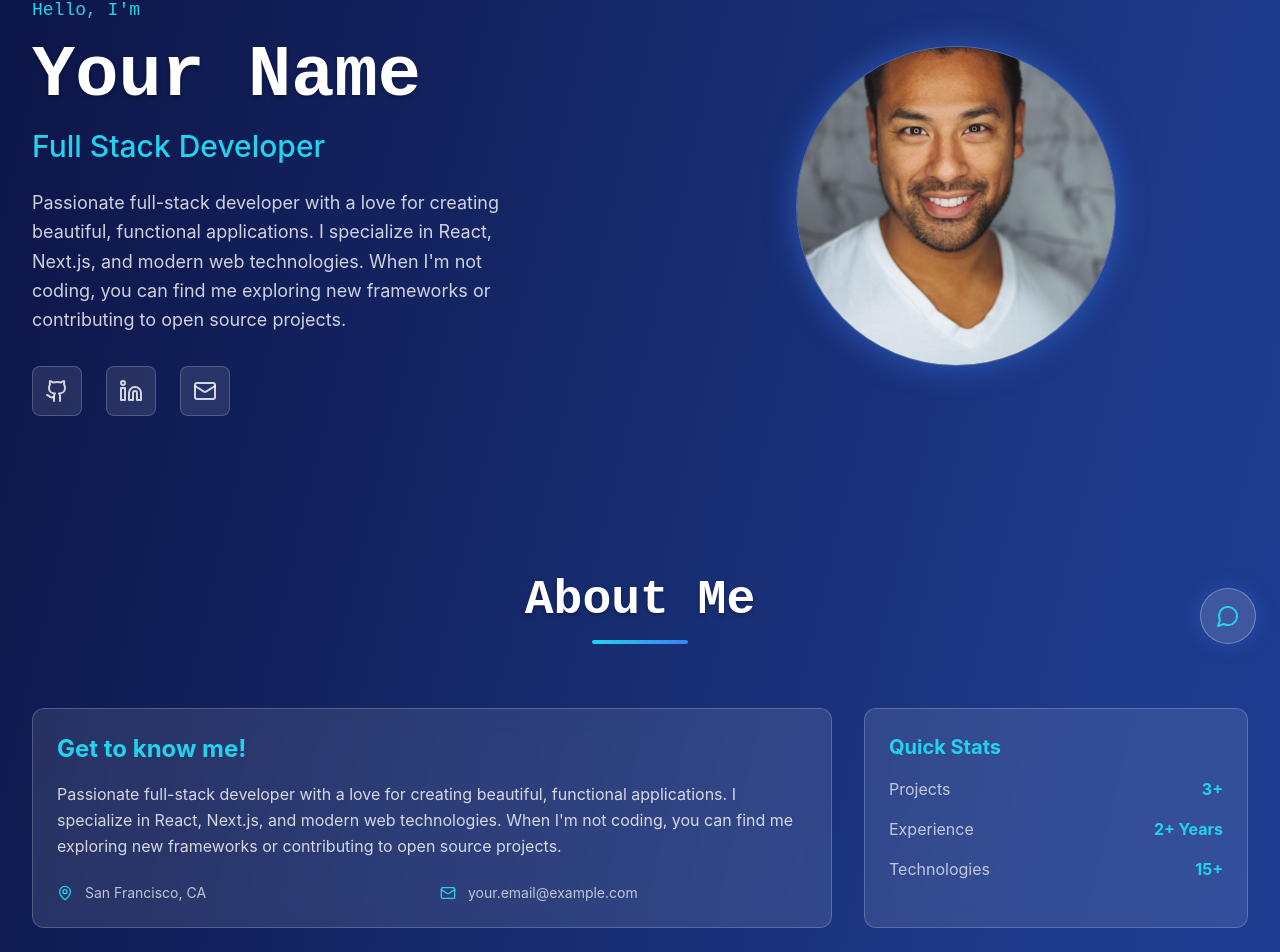
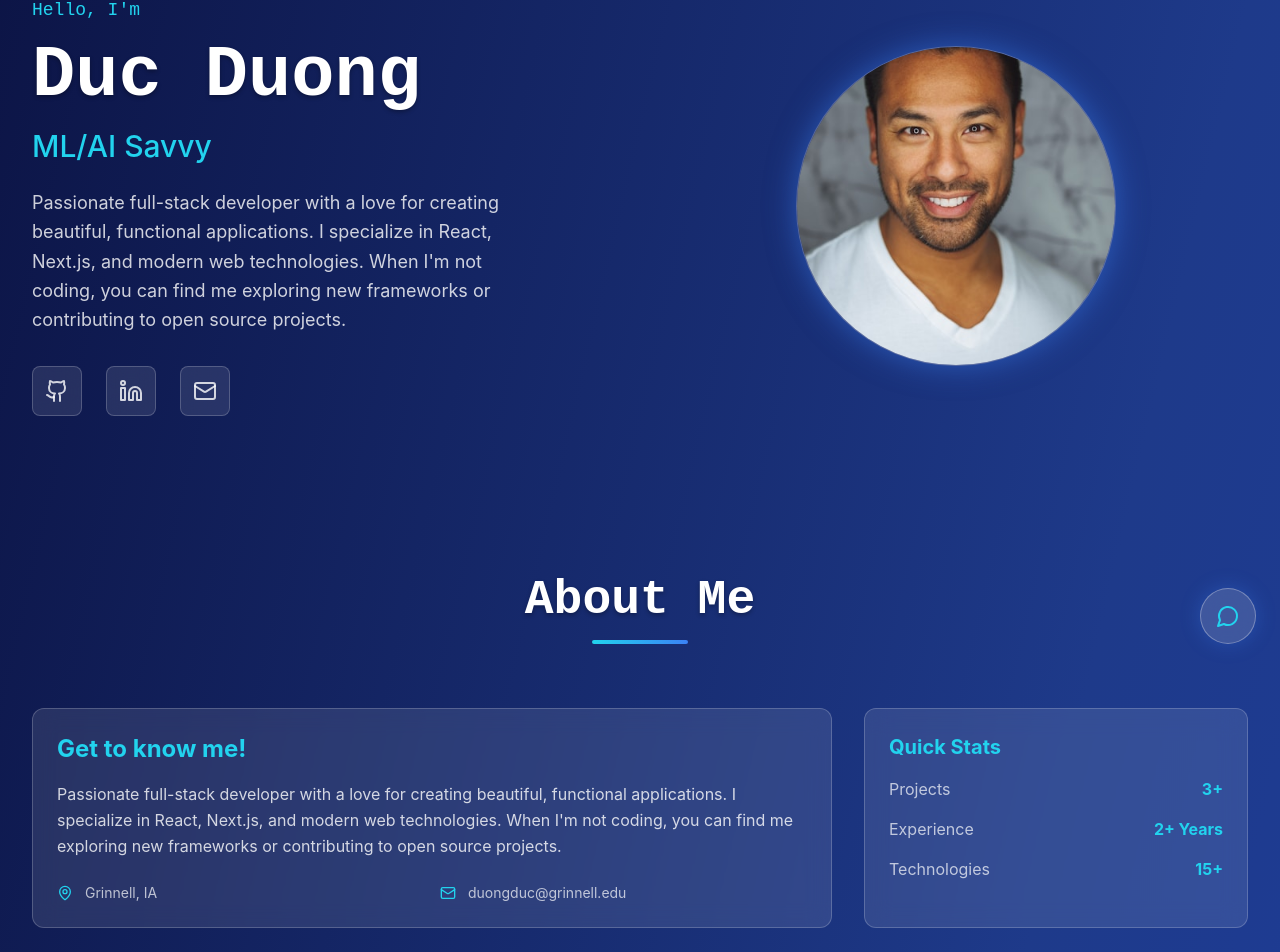
Before and after one commit to duongduc388222/portfolio, a Next.js app: page / in a window 1280 px wide. Shown: the part 132-1084 px from the top of the page. Built offline with nearby package versions, Linux system fonts and the light colour scheme.

Commit message:
add doggo chatbot

```diff
--- a/components/ChatBot.tsx
+++ b/components/ChatBot.tsx
@@ -131,8 +131,17 @@ export default function ChatBot() {
           >
             {/* Header */}
             <div className="p-4 border-b border-white/10">
-              <h3 className="font-semibold text-cyan-400">Ask me anything!</h3>
-              <p className="text-xs text-white/60">I can tell you about my skills, experience, and projects</p>
+              <div className="flex items-center space-x-3 mb-2">
+                <div className="w-10 h-10 rounded-full glass p-1.5 border border-blue-400/20">
+                  <div className="w-full h-full bg-gradient-to-br from-blue-400 to-cyan-500 rounded-full flex items-center justify-center">
+                    🐕
+                  </div>
+                </div>
+                <div>
+                  <h3 className="font-semibold text-cyan-400">Blue, your AI assistant</h3>
+                  <p className="text-xs text-white/60">Ask me about Duc's background!</p>
+                </div>
+              </div>
             </div>
 
             {/* Messages */}
@@ -142,8 +151,17 @@ export default function ChatBot() {
                   key={message.id}
                   initial={{ opacity: 0, y: 10 }}
                   animate={{ opacity: 1, y: 0 }}
-                  className={`flex ${message.sender === 'user' ? 'justify-end' : 'justify-start'}`}
+                  className={`flex ${message.sender === 'user' ? 'justify-end' : 'justify-start items-end'}`}
                 >
+                  {message.sender === 'bot' && (
+                    <div className="flex-shrink-0 mr-2 mb-1">
+                      <div className="w-8 h-8 rounded-full glass p-1 border border-blue-400/20">
+                        <div className="w-full h-full bg-gradient-to-br from-blue-400 to-cyan-500 rounded-full flex items-center justify-center">
+                          🐕
+                        </div>
+                      </div>
+                    </div>
+                  )}
                   <div
                     className={`
                       max-w-[75%] p-3 rounded-lg text-sm
@@ -162,8 +180,15 @@ export default function ChatBot() {
                 <motion.div
                   initial={{ opacity: 0, y: 10 }}
                   animate={{ opacity: 1, y: 0 }}
-                  className="flex justify-start"
+                  className="flex justify-start items-end"
                 >
+                  <div className="flex-shrink-0 mr-2 mb-1">
+                    <div className="w-8 h-8 rounded-full glass p-1 border border-blue-400/20">
+                      <div className="w-full h-full bg-gradient-to-br from-blue-400 to-cyan-500 rounded-full flex items-center justify-center animate-pulse">
+                        🐕
+                      </div>
+                    </div>
+                  </div>
                   <div className="bg-blue-500/20 text-blue-100 border border-blue-400/20 p-3 rounded-lg">
                     <div className="flex space-x-1">
                       <div className="w-2 h-2 bg-cyan-400 rounded-full animate-bounce"></div>
--- a/data/profile.json
+++ b/data/profile.json
@@ -1,15 +1,15 @@
 {
   "personal": {
-    "name": "Your Name",
-    "title": "Full Stack Developer",
+    "name": "Duc Duong",
+    "title": "ML/AI Savvy",
     "bio": "Passionate full-stack developer with a love for creating beautiful, functional applications. I specialize in React, Next.js, and modern web technologies. When I'm not coding, you can find me exploring new frameworks or contributing to open source projects.",
     "profileImage": "/images/profile.jpg",
-    "location": "San Francisco, CA",
-    "email": "your.email@example.com",
-    "phone": "+1 (555) 123-4567",
+    "location": "Grinnell, IA",
+    "email": "duongduc@grinnell.edu",
+    "phone": "+1 (641) 510-1378",
     "website": "https://yourwebsite.com",
-    "linkedin": "https://linkedin.com/in/yourprofile",
-    "github": "https://github.com/yourusername",
+    "linkedin": "https://linkedin.com/in/duchduong/",
+    "github": "https://github.com/duongduc388222",
     "twitter": "https://twitter.com/yourusername"
   },
   "education": [
```
Also changed, not shown: public/images/blue-dog-avatar.png (added), 1 other file (tests, documents, lock files or other folders).
